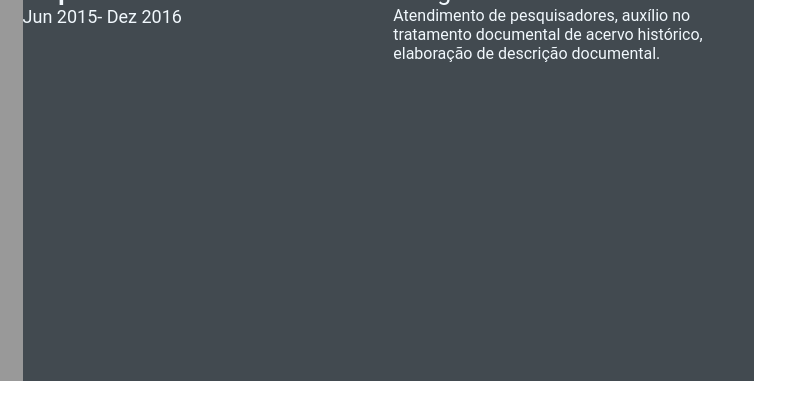
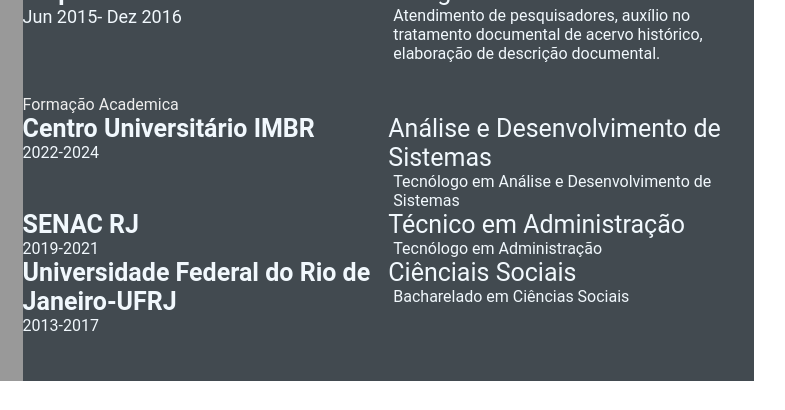
Before and after one commit to amandaafreitas/amandaafreitas.github.io, a plain HTML site: page index.html in a window 1280 px wide. Shown: the part 451-861 px from the top of the page, 398-1183 px from the left. Drawn offline with Linux system fonts and the light colour scheme.

Commit message:
add layout academy

```diff
--- a/index.html
+++ b/index.html
@@ -96,6 +96,38 @@
                 </div>
 
             </section>
+
+            <section class="education-gap">
+                <div class="right-title">Formação Academica</div>
+                <div class="education-contents">
+                    <div class="education-left">
+                        <p class="education-school-name"> Centro Universitário IMBR</p>
+                        <p class="education-time-period">2022-2024</p>
+                    </div>
+                    <div class="education-right">
+                        <p class="education-subject">Análise e Desenvolvimento de Sistemas</p>
+                        <p class="education-desc"> Tecnólogo em Análise e Desenvolvimento de Sistemas</p>
+                    </div>
+
+                    <div class="education-left">
+                        <p class="education-school-name">SENAC RJ</p>
+                        <p class="education-time-period">2019-2021</p>
+                    </div>
+                    <div class="education-right">
+                        <p class="education-subject">Técnico em Administração</p>
+                        <p class="education-desc"> Tecnólogo em Administração</p>
+                    </div>
+
+                    <div class="education-left">
+                        <p class="education-school-name">Universidade Federal do Rio de Janeiro-UFRJ</p>
+                        <p class="education-time-period">2013-2017</p>
+                    </div>
+                    <div class="education-right">
+                        <p class="education-subject">Ciênciais Sociais</p>
+                        <p class="education-desc"> Bacharelado em Ciências Sociais</p>
+                    </div>
+                </div>
+            </section>
         </section>
 
     </main>
```
